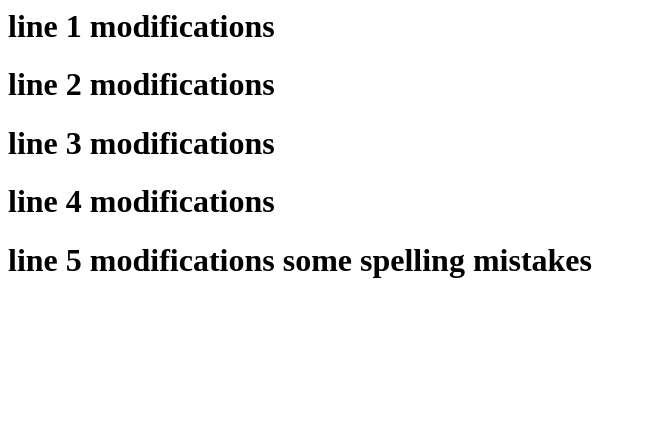
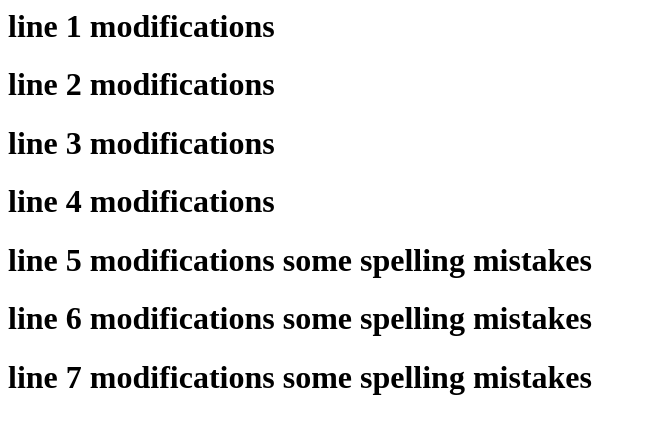
Before and after one commit to BalaKrishnanrdj/rebase, a plain HTML site: page index.html in a window 1280 px wide. Shown: the whole page, without its empty margins (0-647 px from the left). Drawn offline with Linux system fonts and the light colour scheme.

Commit message:
line 6 and 7 added in main branch

```diff
--- a/index.html
+++ b/index.html
@@ -3,3 +3,5 @@
 <h1>line 3 modifications</h1>
 <h1>line 4 modifications</h1>
 <h1>line 5 modifications some spelling mistakes</h1>
+<h1>line 6 modifications some spelling mistakes</h1>
+<h1>line 7 modifications some spelling mistakes</h1>
```
